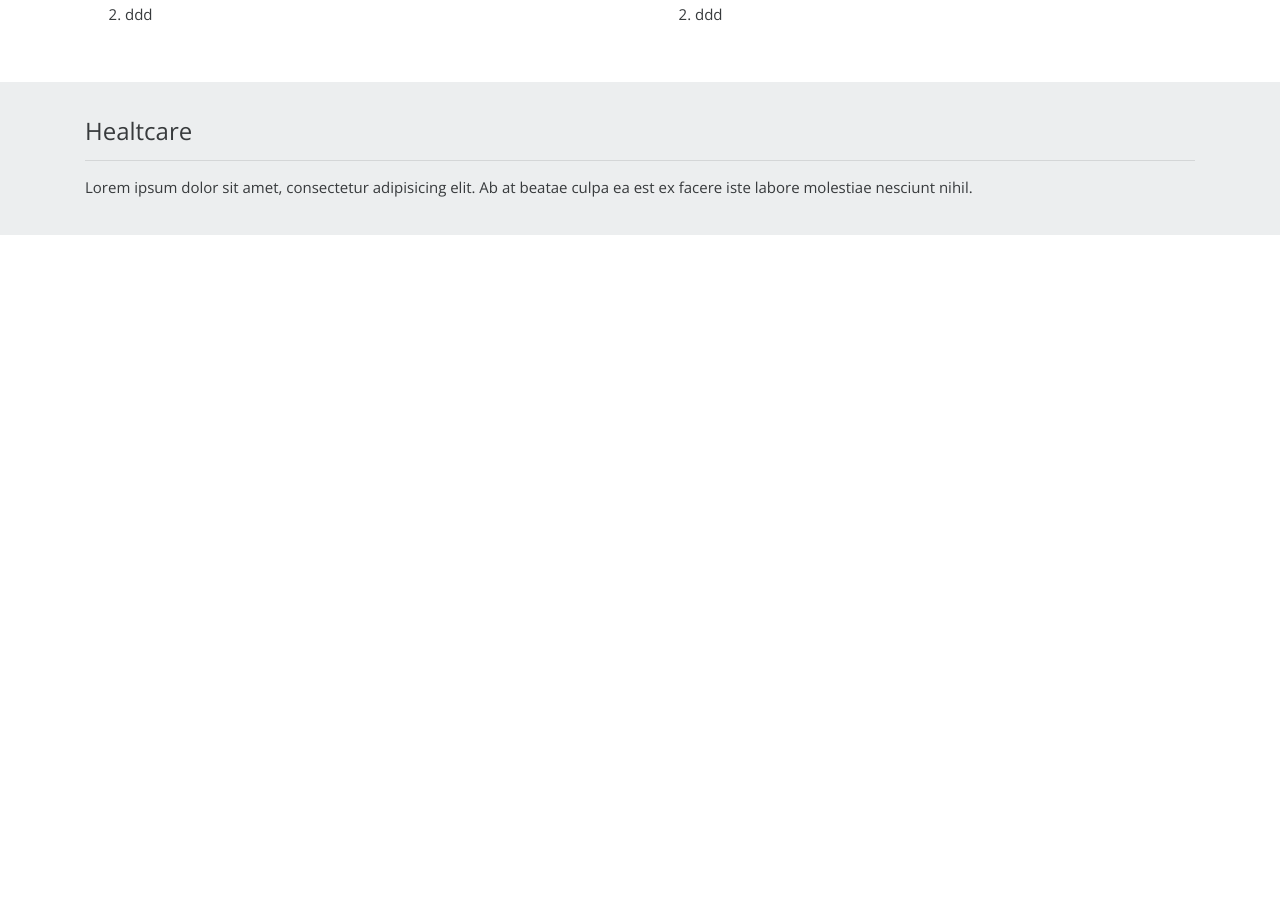
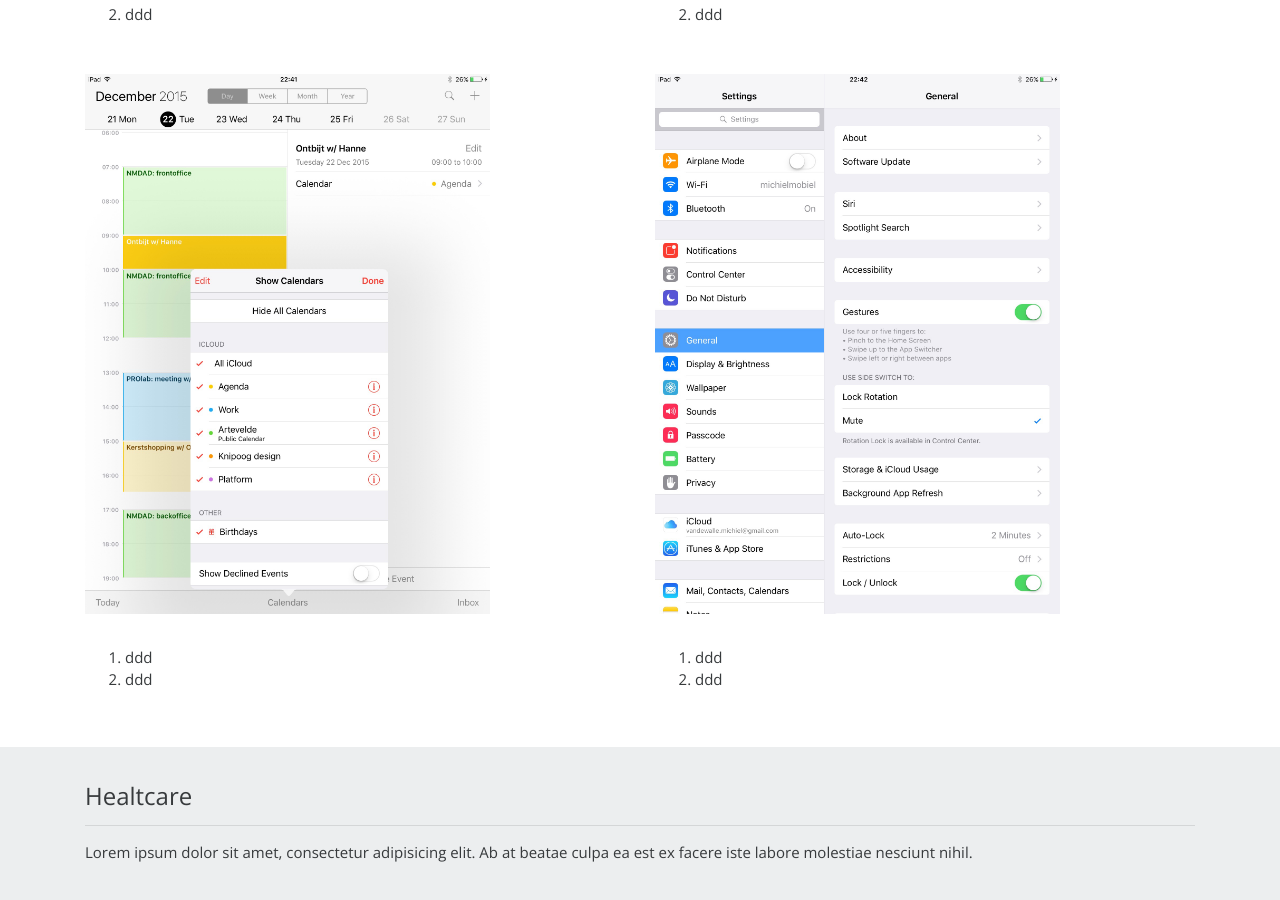
Before and after one commit to speedy2603/healthcare, a Jekyll site: the page built from research.md, in a window 1280 px wide and 900 px high, scrolled down 9926 px. Built offline with Jekyll 4.4.1, drawn with Linux system fonts in a browser that asks for light colours; before the commit the page ends 10161 px from its top, so only the background shows below that.

Commit message:
[WIP] Adding ideaboards

```diff
--- a/research.md
+++ b/research.md
@@ -373,6 +373,23 @@
     </div>
 </div>
 
+<div class="row">
+    <div class="col-lg-6">
+        <span id="idea-5" class="c-ideaboard"></span>
+        <ol>
+            <li>ddd</li>
+            <li>ddd</li>
+        </ol>
+    </div>
+    <div class="col-lg-6">
+        <span id="idea-6" class="c-ideaboard"></span>
+        <ol>
+            <li>ddd</li>
+            <li>ddd</li>
+        </ol>
+    </div>
+</div>
+
 {% comment %}
 <!-- ⚓ Hyperlinks -->
 {% endcomment %}
```
